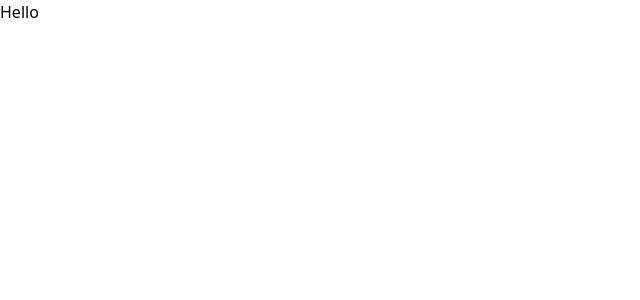
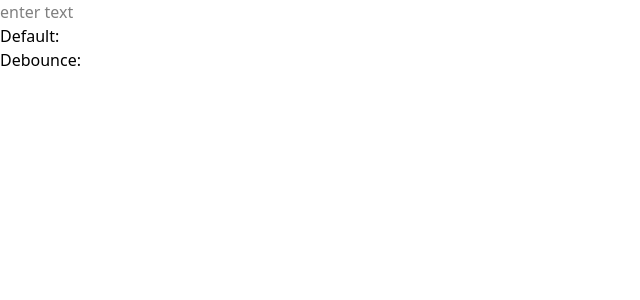
Before and after one commit to PraneethBunny123/All-App, a React (Vite) app: page / in a window 1280 px wide. Shown: the top 300 px of the page, without its empty margins (0-640 px from the left). Built offline with nearby package versions, Linux system fonts and the light colour scheme.

Commit message:
Created the basic outline to display the text typed from the inout field

```diff
--- a/src/project-apps/Debounce/Debounce.jsx
+++ b/src/project-apps/Debounce/Debounce.jsx
@@ -1,7 +1,12 @@
 export default function Debounce() {
     return (
         <div>
-            Hello
+            <input type="text" placeholder="enter text"/>
+
+            <div>
+                <p>Default: {}</p>
+                <p>Debounce: {}</p>
+            </div>
         </div>
     )
 }
```
